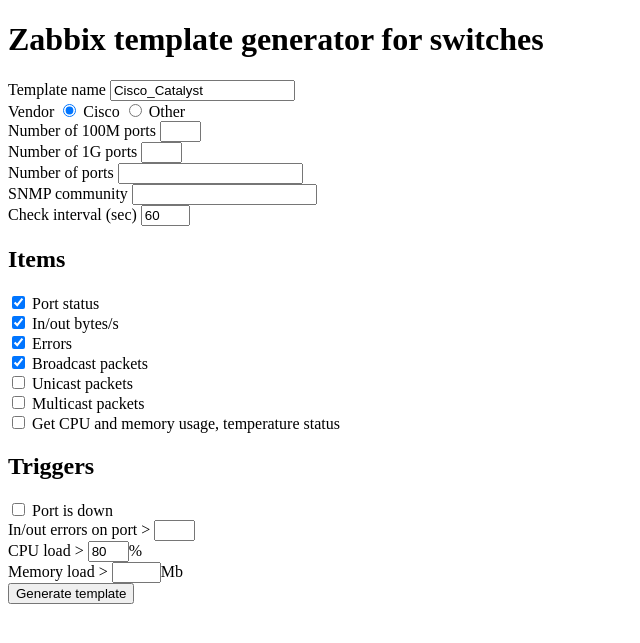
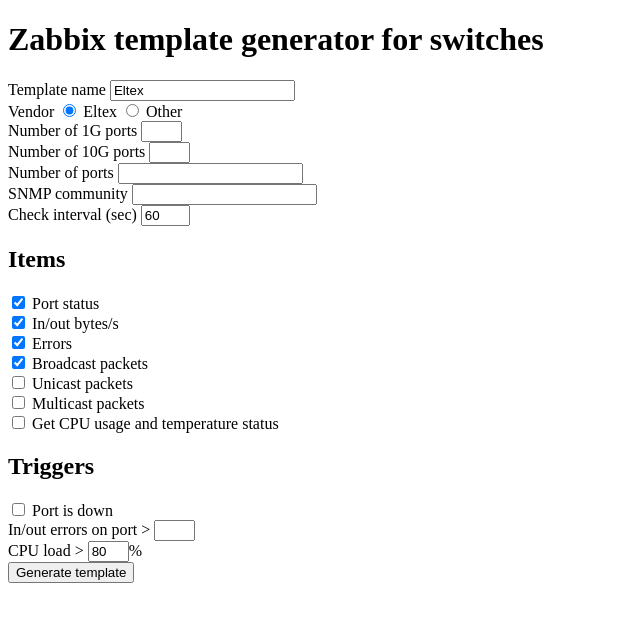
Before and after one commit to shabbybastard/zabbix-eltex-snmp-templates, a PHP site: page / in a window 1280 px wide. Shown: the top 643 px of the page, without its empty margins (0-640 px from the left). Run offline with PHP 8.4, Linux system fonts and the light colour scheme; some libraries are stand-ins or nearby versions.

Commit message:
Some changes to Eltex compatibility
Rename variables that contain cisco and some else.
Change iso for CPU and temperature.
Remove memory monitoring cause Eltex don't provide SNMP for this.

Broke something so templates contain only Uptime - should to fix it.

```diff
--- a/index.php
+++ b/index.php
@@ -1,6 +1,6 @@
 <?php
 error_reporting(E_ALL);
-ini_set('display_errors', 'On');
+ini_set('display_errors', 'Off');
 function view_include($fileName, $vars = array())
 {
     // Setting variables for the template.
@@ -30,17 +30,17 @@ if(!empty($_POST))
     $_POST['memorytreshold'] *= 1048576;
 
 	$arPorts = array();
-	if($_POST['vendor'] == 'cisco')
+	if($_POST['vendor'] == 'eltex')
     {
-		if($_POST['100m'] > 100 || $_POST['1g'] > 100) exit;
-        for($p = 1; $p <= $_POST['100m']; $p++)
+		if($_POST['1g'] > 100 || $_POST['10g'] > 100) exit;
+        for($p = 49; $p <= $_POST['1g']; $p++)
         {
-			$arPorts['FE ' . $p] = sprintf('100%02d', $p);
+			$arPorts['GE ' . $p] = sprintf('100%02d', $p);
 		}
 
-		for($p = 1; $p <= $_POST['1g']; $p++)
+		for($p = 105; $p <= $_POST['10g']; $p++)
         {
-			$arPorts['GE ' . $p] = sprintf('101%02d', $p);
+			$arPorts['10GE ' . $p] = sprintf('101%02d', $p);
 		}
 	}
 	else
@@ -121,23 +121,23 @@ if(!empty($_POST))
                     'tpl_name' => $_POST['name'],
                     'cpu_limit' => $_POST['cputreshold'],
                     'memory_limit' => $_POST['memorytreshold']);
-        $cisco_items = view_include('cisco_items.tpl', $info);;
-        $cisco_triggers = view_include('cisco_triggers.tpl', $info);;
-        $cisco_graphs = view_include('cisco_graphs.tpl', $info);;
+        $eltex_items = view_include('eltex_items.tpl', $info);;
+        $eltex_triggers = view_include('eltex_triggers.tpl', $info);;
+        $eltex_graphs = view_include('eltex_graphs.tpl', $info);;
     }
     else
     {
-        $cisco_items = '';
-        $cisco_triggers = '';
-        $cisco_graphs = '';
+        $eltex_items = '';
+        $eltex_triggers = '';
+        $eltex_graphs = '';
     }
     $info = array(
                     'community' => $_POST['community'],
                     'delay' => $_POST['interval'],
                     'tpl_name' => $_POST['name'],
-                    'cisco_items' => $cisco_items,
-                    'cisco_triggers' => $cisco_triggers,
-                    'cisco_graphs' => $cisco_graphs,
+                    'eltex_items' => $eltex_items,
+                    'eltex_triggers' => $eltex_triggers,
+                    'eltex_graphs' => $eltex_graphs,
                     'date' => date('d.m.y'),
                     'time' => date('H.i'),
                     'items' => $items,
@@ -150,6 +150,7 @@ if(!empty($_POST))
 else
 {
 ?>
+
 <!DOCTYPE html>
 <html>
 <head>
@@ -161,18 +162,18 @@ google.setOnLoadCallback(function() {
     $(function() {
         $('#mixed_ports').hide();
         $('input[name=vendor]').change(function() {
-            if($('input[name=vendor]:checked').val() == 'cisco')
+            if($('input[name=vendor]:checked').val() == 'eltex')
             {
-                $('#cisco_feat').show();
+                $('#eltex_feat').show();
                 $('#mixed_ports').hide();
-				$('#cisco_triggers').show();
-                $('#cisco_ports').show();
+				$('#eltex_triggers').show();
+                $('#eltex_ports').show();
             }
             else
             {
-                $('#cisco_feat').hide();
-                $('#cisco_ports').hide();
-				$('#cisco_triggers').hide();
+                $('#eltex_feat').hide();
+                $('#eltex_ports').hide();
+				$('#eltex_triggers').hide();
                 $('#mixed_ports').show();
             }
         });
@@ -184,11 +185,12 @@ google.setOnLoadCallback(function() {
 <body>
 <h1>Zabbix template generator for switches</h1>
 <form method="post">
-Template name <input type="text" name="name" value="Cisco_Catalyst"><br>
-Vendor <input type="radio" name="vendor" value="cisco" checked id="cisco"> <label for="cisco">Cisco</label> <input type="radio" name="vendor" value="junk" id="junk"> <label for="junk">Other</label><br>
-<div id="cisco_ports">
-Number of 100M ports <input type="text" name="100m" size="2"><br>
+Template name <input type="text" name="name" value="Eltex"><br>
+Vendor <input type="radio" name="vendor" value="eltex" checked id="eltex"> <label for="eltex">Eltex</label> <input type="radio" name="vendor" value="junk" id="junk"> <label for="junk">Other</label><br>
+<div id="eltex_ports">
 Number of 1G ports <input type="text" name="1g" size="2"><br>
+Number of 10G ports <input type="text" name="10g" size="2"><br>
+<!-- There are 10g ethernet and 10G  -->
 </div>
 <div id="mixed_ports">
 Number of ports <input type="text" name="mixed_ports"><br>
@@ -203,21 +205,22 @@ Check interval (sec) <input type="text" name="interval" value="60" size="3"><br>
 <input type="checkbox" name="itbroadcast" id="itbroadcast" checked> <label for="itbroadcast">Broadcast packets</label><br>
 <input type="checkbox" name="itunicast" id="itunicast"> <label for="itunicast">Unicast packets</label><br>
 <input type="checkbox" name="itmulticast" id="itmulticast"> <label for="itmulticast">Multicast packets</label><br>
-<div id="cisco_feat">
-<input type="checkbox" name="monitor" id="monitor"> <label for="monitor">Get CPU and memory usage, temperature status</label>
+<div id="eltex_feat">
+<input type="checkbox" name="monitor" id="monitor"> <label for="monitor">Get CPU usage and temperature status</label>
 </div>
 
 <h2>Triggers</h2>
 <input type="checkbox" name="tgport" id="tgport"> <label for="tgport">Port is down</label><br>
 In/out errors on port &gt; <input type="text" name="errorstreshold" value="" size="2"><br>
-<div id="cisco_triggers">
+<div id="eltex_triggers">
 CPU load &gt; <input type="text" name="cputreshold" value="80" size="2">%<br>
-Memory load &gt; <input type="text" name="memorytreshold" value="" size="3">Mb<br>
+<!-- Memory load &gt; <input type="text" name="memorytreshold" value="" size="3">Mb<br> --> <!-- Eltex don't provide memory usage -->
 </div>
 <input type="submit" value="Generate template">
 </form>
 </body>
 </html>
+
 <?php
 }
 ?>
```
Also changed, not shown: cisco_graphs.tpl (deleted, +0 -35 lines), cisco_items.tpl (deleted, +0 -96 lines), cisco_triggers.tpl (deleted, +0 -36 lines), eltex_graphs.tpl (added, +35 -0 lines), eltex_items.tpl (added, +64 -0 lines), eltex_triggers.tpl (added, +27 -0 lines), README.md.
